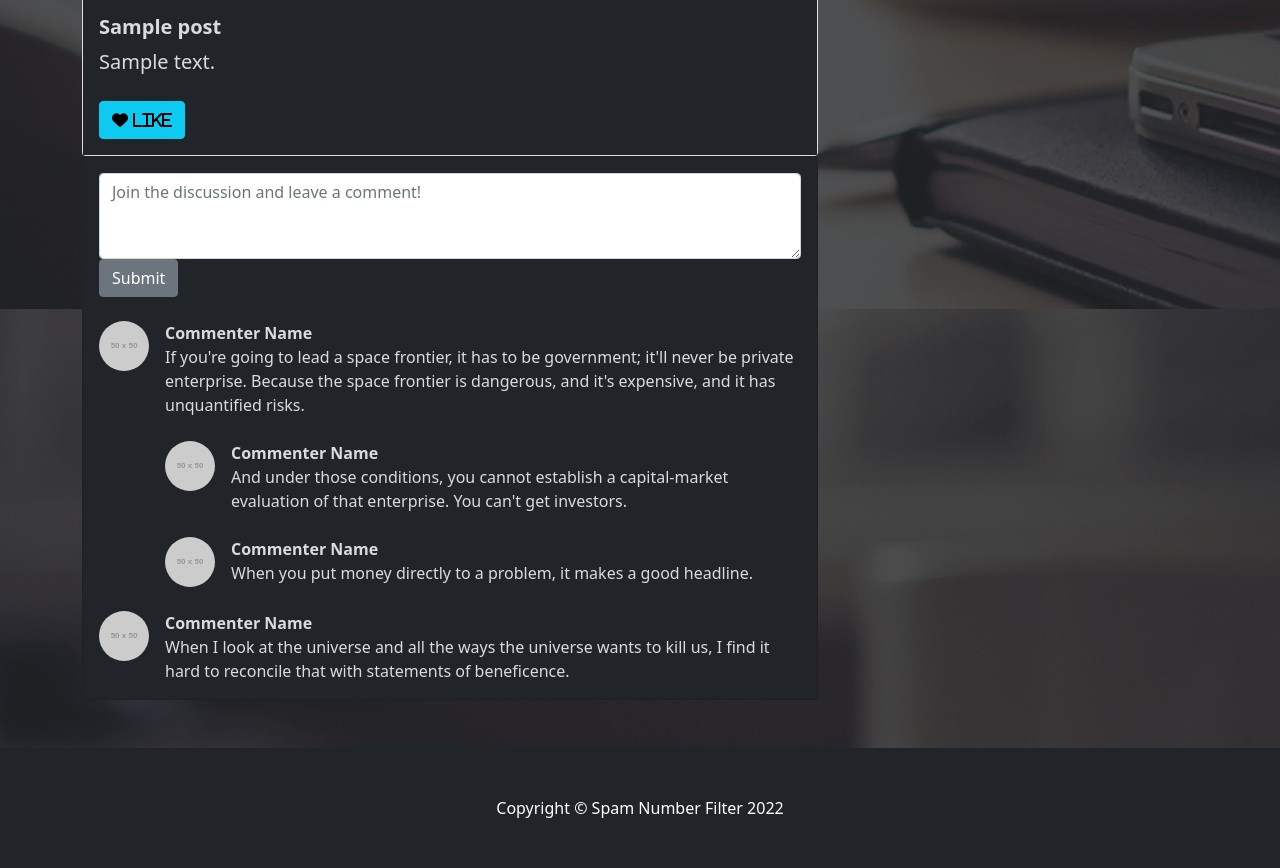
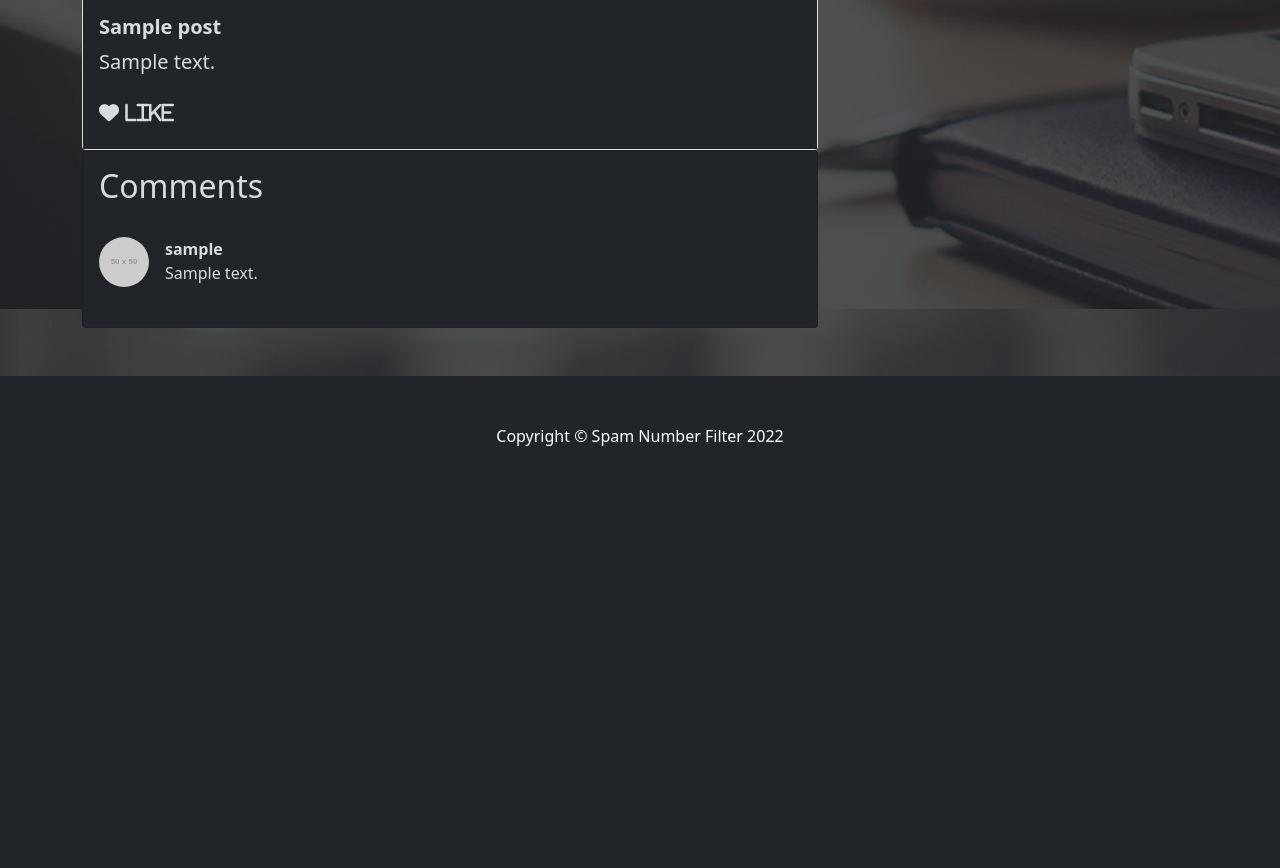
Before and after one commit to Spam-Number-Filter/Spam-Filter-WebPage, a Django app: page /posts/1/ in a window 1280 px wide. Shown: the part 789-1657 px from the top of the page. After the commit the page ends 1285 px from the top, so only its background shows below. Run offline with Django 4.2, Linux system fonts and the light colour scheme; data comes from the database, SQL or seed files in the repository; tables that the repository leaves empty hold one stand-in row (Sample ...); some libraries are stand-ins or nearby versions.

Commit message:
feat(view-comments): implemented the feature to display the comments related with a post

```diff
--- a/data_numbers/templates/post/post_detail.html
+++ b/data_numbers/templates/post/post_detail.html
@@ -56,23 +56,6 @@
     </script>
 
     <script>
-        function getCookie(name) {
-            let cookieValue = null;
-            if (document.cookie && document.cookie !== '') {
-                const cookies = document.cookie.split(';');
-                for (let i = 0; i < cookies.length; i++) {
-                    const cookie = cookies[i].trim();
-                    if (cookie.substring(0, name.length + 1) === (name + '=')) {
-                        cookieValue = decodeURIComponent(cookie.substring(name.length + 1));
-                        break;
-                    }
-                }
-            }
-            return cookieValue;
-        }
-
-        const csrftoken = getCookie('csrftoken');
-
         function onSubmitClick() {
             const message = $("#message").val();
             $.ajax({
@@ -96,28 +79,32 @@
     <html lang="en">
     <body background="/static/images/background.png">
     <!-- Center the page content-->
-        <div class="container mt-5" style="color: #d8dce1; " >
+    <div class="container mt-5" style="color: #d8dce1; ">
         <div class="row">
             <div class="col-lg-8">
                 <!-- Post content-->
                 <!-- Post header-->
                 <header class="mb-4">
                     <!-- Phone number-->
-                            <h1 class="fw-bolder mb-1" style="color: #b7b8ba"> +{{ post.telephone.prefix }} {{ post.telephone.phone }} </h1>
+                    <h1 class="fw-bolder mb-1" style="color: #b7b8ba">
+                        +{{ post.telephone.prefix }} {{ post.telephone.phone }} </h1>
                     <!-- Post meta content-->
-                            <div class="text-muted fst-italic mb-2" style="color: #a6afb7">Posted on {{ post.date }} by {{ post.user_id }} </div>
+                    <div class="text-muted fst-italic mb-2" style="color: #a6afb7">Posted on {{ post.date }}
+                        by {{ post.user_id }} </div>
                     <!-- Post category-->
-                            <a class="badge bg-secondary text-decoration-none link-light" href="#!"> {{ post.category.type }} </a>
+                    <a class="badge bg-secondary text-decoration-none link-light"
+                       href="#!"> {{ post.category.type }} </a>
                 </header>
-                        <div class="card" >
-                            <img src="https://i.imgur.com/Oco4P6B.png" class="card-img-top" alt="Image describing post category" width="30%" height="30%"/>
+                <div class="card">
+                    <img src="https://i.imgur.com/Oco4P6B.png" class="card-img-top" alt="Image describing post category"
+                         width="30%" height="30%"/>
                     <div class="card-body" style="background-color: #212529">
                         <h5 class="fw-bold"> {{ post.title }} </h5>
                         <p class="fs-5 mb-4"> {{ post.message }} </p>
                         {% csrf_token %}
-                                <button class="btn btn-info" onclick="submitLike( {{ post.post_id }}, {{ user.id }} )"><i class="fa-solid fa-heart"> Like</i></button>
+                        <h5><i class="fa-solid fa-heart"> Like</i></h5>
                         {% if user.id == post.user_id.id %}
-                                    <button class="btn btn-warning" onclick="location.href = '/post/edit/{{post.post_id}}'"
+                            <button class="btn btn-warning" onclick="location.href = '/post/edit/{{ post.post_id }}'"
                             >MODIFY
                                 POST {% csrf_token %}</button>
                             <button class="btn btn-danger" onclick="deletePost( {{ post.post_id }} )">DELETE
@@ -127,46 +114,30 @@
                 </div>
                 <!-- Comments section-->
                 <section class="mb-5" style="color: #d8dce1">
-                        <div class="card bg-dark" >
+                    <div class="card bg-dark">
                         <div class="card-body">
                             <!-- Comment form-->
+                            <h2>Comments</h2>
+                            <br/>
+                            {% if user.is_authenticated %}
                                 <form class="mb-4">
-                                    <textarea class="form-control" id="message" rows="3" placeholder="Join the discussion and leave a comment!"></textarea>
+                                <textarea class="form-control" id="message" rows="3"
+                                          placeholder="Join the discussion and leave a comment!"></textarea>
                                     <button class="btn btn-secondary" onclick="onSubmitClick()">Submit</button>
                                 </form>
-                                <!-- Comment with nested comments-->
-                                <div class="d-flex mb-4">
-                                    <!-- Parent comment-->
-                                    <div class="flex-shrink-0"><img class="rounded-circle" src="https://dummyimage.com/50x50/ced4da/6c757d.jpg" alt="..." /></div>
+                            {% endif %}
+                            {% for comment in comments %}
+                                <div class="d-flex">
+                                    <div class="flex-shrink-0"><img class="rounded-circle"
+                                                                    src="https://dummyimage.com/50x50/ced4da/6c757d.jpg"
+                                                                    alt="..."/></div>
                                     <div class="ms-3">
-                                        <div class="fw-bold">Commenter Name</div>
-                                        If you're going to lead a space frontier, it has to be government; it'll never be private enterprise. Because the space frontier is dangerous, and it's expensive, and it has unquantified risks.
-                                        <!-- Child comment 1-->
-                                        <div class="d-flex mt-4">
-                                            <div class="flex-shrink-0"><img class="rounded-circle" src="https://dummyimage.com/50x50/ced4da/6c757d.jpg" alt="..." /></div>
-                                            <div class="ms-3">
-                                                <div class="fw-bold">Commenter Name</div>
-                                                And under those conditions, you cannot establish a capital-market evaluation of that enterprise. You can't get investors.
+                                        <div class="fw-bold">{{ comment.user_id }}</div>
+                                        {{ comment.message }}
                                     </div>
                                 </div>
-                                        <!-- Child comment 2-->
-                                        <div class="d-flex mt-4">
-                                            <div class="flex-shrink-0"><img class="rounded-circle" src="https://dummyimage.com/50x50/ced4da/6c757d.jpg" alt="..." /></div>
-                                            <div class="ms-3">
-                                                <div class="fw-bold">Commenter Name</div>
-                                                When you put money directly to a problem, it makes a good headline.
-                                            </div>
-                                        </div>
-                                    </div>
-                                </div>
-                                <!-- Single comment-->
-                                <div class="d-flex">
-                                    <div class="flex-shrink-0"><img class="rounded-circle" src="https://dummyimage.com/50x50/ced4da/6c757d.jpg" alt="..." /></div>
-                                    <div class="ms-3">
-                                        <div class="fw-bold">Commenter Name</div>
-                                        When I look at the universe and all the ways the universe wants to kill us, I find it hard to reconcile that with statements of beneficence.
-                                    </div>
-                                </div>
+                                <br/>
+                            {% endfor %}
                         </div>
                     </div>
                 </section>
--- a/data_numbers/views.py
+++ b/data_numbers/views.py
@@ -8,6 +8,7 @@ from django.contrib import messages
 from django.contrib.auth import authenticate, login
 from django.contrib.auth.forms import UserCreationForm
 from django.contrib.auth.models import User
+from django.core import serializers
 from django.http import HttpResponse
 
 # Create your views here.
@@ -132,6 +133,18 @@ class PostCreate(CreateView):
 class PostDetail(DetailView):
     model = Post
     template_name = "post/post_detail.html"
+    comments = serializers.serialize("python", Comment.objects.all())
+
+    def get_context_data(self, **kwargs):
+        context = super().get_context_data(**kwargs)
+        pk = self.kwargs["pk"]
+        all_comments = Comment.objects.all()
+        wanted_comments = []
+        for comment in all_comments:
+            if comment.post_id.post_id == pk:
+                wanted_comments.append(comment)
+        context["comments"] = wanted_comments
+        return context
 
 
 def get_prefixes(request):
@@ -192,6 +205,7 @@ def get_posts(trendy_posts_dict):
 
 
 def add_comment(request, pk):
+    print("hola")
     if request.method == "POST":
         form = CommentForm(request.POST)
         if form.is_valid():
@@ -203,6 +217,7 @@ def add_comment(request, pk):
             comment.save()
         else:
             messages.success(request, form.errors)
+
         return HttpResponse("/posts/" + str(pk))
     else:
         return HttpResponse("home")
```
Lines whose indentation alone changed are shown as unchanged.
